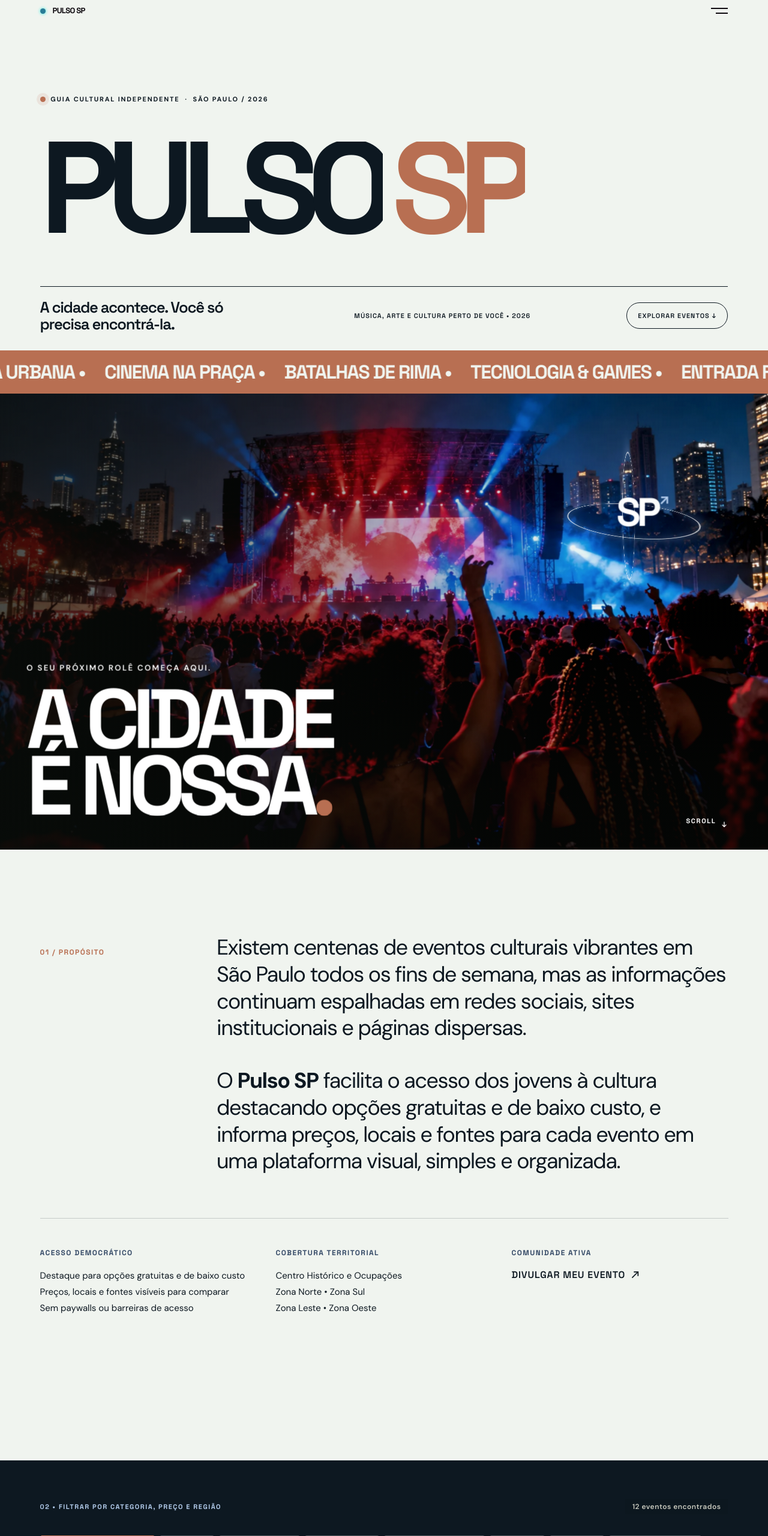
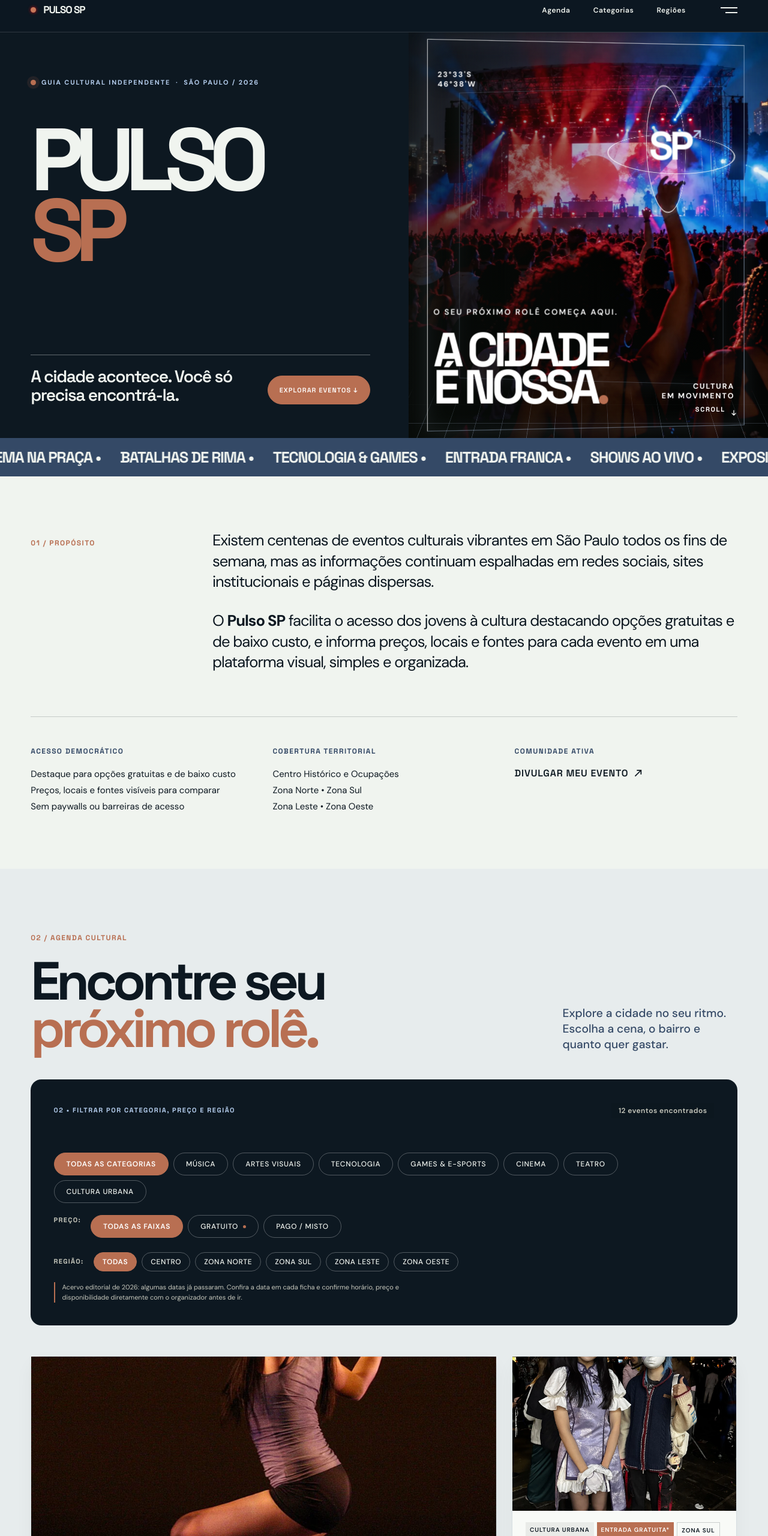
Before and after one commit to carlos2511760-blip/RossetiSite, a plain HTML site: page index.html in a window 1280 px wide. Shown: the part 20-2580 px from the top of the page at 60% size. Drawn offline with nearby package versions, Linux system fonts and the light colour scheme.

Commit message:
Organizar capa e agenda do Pulso SP (#3)
* Rebuild Pulso SP page hierarchy and event catalog

* Add immersive depth layers to hero scene

---------

Co-authored-by: jgouveaf <jgouveaf@users.noreply.github.com>

```diff
--- /dev/null
+++ b/css/redesign.css
@@ -0,0 +1,84 @@
+/* Layout v3: uma capa, um catálogo legível, caminhos claros. */
+:root { --gutter: clamp(20px, 4vw, 64px); }
+body { background: var(--bg); }
+.site-header { height: 74px; padding-inline: var(--gutter); background: rgba(13,24,33,.94); color: #f0f4ef; mix-blend-mode: normal; border-bottom: 1px solid rgba(255,255,255,.14); backdrop-filter: blur(16px); }
+.site-header.is-scrolled { background: rgba(13,24,33,.96); }
+.site-header .header-back-link, .site-header.is-scrolled .header-back-link, .site-header .header-quick-links a { color: #f0f4ef; }
+.site-header .menu-toggle-line, .site-header.is-scrolled .menu-toggle-line { background-color: #f0f4ef; }
+.header-back-link { font-size: 17px; letter-spacing: -.06em; }
+.header-quick-links { display: flex; align-items: center; gap: clamp(20px, 3vw, 48px); margin-left: auto; margin-right: 42px; font: 600 12px var(--font-body); letter-spacing: .04em; }
+.header-quick-links a { padding-block: 10px; transition: color .2s; }
+.header-quick-links a:hover { color: #b4cded; }
+.menu-toggle-line { background: #f0f4ef; }
+main { overflow: clip; }
+.hero-section { display: grid; grid-template-columns: minmax(0, 1fr) minmax(0, .88fr); grid-template-rows: minmax(600px, calc(100svh - 124px)) auto; column-gap: 0; padding: 74px 0 0; min-height: 0; background: #0d1821; color: #f0f4ef; }
+.hero-header-box { grid-column: 1; grid-row: 1; align-self: stretch; padding: clamp(50px, 6vw, 96px) clamp(30px, 5vw, 86px) 56px var(--gutter); display: flex; flex-direction: column; justify-content: center; min-width: 0; }
+.hero-eyebrow { color: #b4cded; margin-bottom: clamp(35px, 5vw, 78px); }
+.hero-section .hero-title { color: #f0f4ef; font-size: clamp(5.3rem, 11.5vw, 13.5rem); line-height: .8; letter-spacing: -.1em; display: block; padding: 0 0 .13em; }
+.hero-section .hero-title-mask { display: block; }
+.hero-section .hero-title-mask:last-child { color: #b86f52; }
+.hero-meta-strip { border-top-color: rgba(255,255,255,.35); color: #f0f4ef; align-items: end; padding-bottom: 0; margin-top: auto; }
+.hero-meta-strip span:first-child { max-width: 19ch; font-size: clamp(21px, 2.2vw, 33px); }
+.hero-meta-strip span:nth-child(2) { display: none; }
+.site-visit-link { background: #b86f52; border-color: #b86f52; color: #fff !important; flex: none; padding: 15px 19px; }
+.site-visit-link:hover { background: #f0f4ef; color: #0d1821 !important; border-color: #f0f4ef; }
+.hero-cover-wrapper { grid-column: 2; grid-row: 1; width: 100%; height: 100%; min-height: 0; margin: 0; }
+.hero-cover-wrapper .hero-cover-img { object-position: 50% 50%; }
+.hero-scene { position: absolute; inset: 0; perspective: 850px; transform-style: preserve-3d; overflow: hidden; pointer-events: none; }
+.scene-floor { position: absolute; width: 160%; height: 62%; left: -30%; bottom: -32%; transform-origin: 50% 100%; transform: rotateX(67deg) translateZ(25px); background-image: linear-gradient(rgba(180,205,237,.5) 1px, transparent 1px), linear-gradient(90deg, rgba(180,205,237,.5) 1px, transparent 1px); background-size: 58px 58px; opacity: .62; mask-image: linear-gradient(transparent, #000 34%, #000 72%, transparent); }
+.scene-frame { position: absolute; inset: 10% 9%; border: 1px solid rgba(180,205,237,.42); box-shadow: 0 0 28px rgba(180,205,237,.12), inset 0 0 28px rgba(180,205,237,.08); transform-style: preserve-3d; }
+.scene-frame-back { transform: translateZ(-95px) rotateY(-5deg); opacity: .55; }
+.scene-frame-front { inset: 8% 11%; transform: translateZ(100px) rotateY(3deg); border-left-color: rgba(255,255,255,.68); border-top-color: rgba(255,255,255,.64); }
+.scene-marker { position: absolute; z-index: 2; color: #fff; font: 700 clamp(9px, .82vw, 12px)/1.25 var(--font-body); letter-spacing: .15em; text-shadow: 0 2px 14px #000; transform: translateZ(140px); }
+.scene-marker-a { left: 15%; top: 16%; }
+.scene-marker-b { right: 16%; bottom: 16%; text-align: right; }
+.hero-cover-wrapper:hover .scene-frame-front { border-color: rgba(255,255,255,.78); }
+.hero-cover-copy { left: clamp(26px, 4vw, 62px); bottom: clamp(40px, 5vw, 75px); }
+.hero-cover-copy strong { font-size: clamp(3.5rem, 6vw, 7rem); }
+.hero-orbit { top: 12%; right: 8%; }
+.hero-marquee-wrap { grid-column: 1 / -1; grid-row: 2; width: 100%; margin: 0; background: #344966; padding: 13px 0; }
+.hero-marquee-wrap .marquee-item { font-size: clamp(1.25rem, 2vw, 2rem); }
+.overview-section { padding: clamp(65px, 7vw, 105px) var(--gutter); }
+.overview-grid-top { max-width: 1480px; margin-inline: auto; }
+.overview-paragraph { font-size: clamp(1.25rem, 2vw, 2rem); line-height: 1.35; }
+.overview-meta-grid { max-width: 1480px; margin-inline: auto; }
+.gallery-section { display: grid; grid-template-columns: repeat(3, minmax(0, 1fr)); gap: clamp(18px, 2vw, 32px); padding: clamp(80px, 8vw, 120px) var(--gutter); background: #e7eced; align-items: start; scroll-margin-top: 74px; }
+.agenda-heading { grid-column: 1 / -1; display: flex; justify-content: space-between; align-items: end; gap: 50px; margin-bottom: 20px; }
+.agenda-heading h2 { font: 700 clamp(3rem, 7vw, 7.8rem)/.88 var(--font-display); letter-spacing: -.075em; margin-top: 22px; color: #0d1821; }
+.agenda-heading h2 em { font-style: normal; color: #b86f52; }
+.agenda-heading p { max-width: 22ch; font: 500 clamp(17px, 1.5vw, 24px)/1.35 var(--font-body); color: #344966; }
+.filter-control-strip { grid-column: 1 / -1; border-radius: 18px; background: #0d1821; padding: clamp(24px, 3vw, 42px); margin: 0 0 clamp(12px, 2vw, 28px); }
+.filter-header-row { margin-bottom: 22px; }
+.filter-control-strip .filter-pill, .filter-control-strip .region-pill { border-radius: 100px; }
+.filter-control-strip .agenda-data-note { max-width: 80ch; }
+.gallery-container, .comp-dual-tablets, .comp-collage-grid, .verified-events-grid { display: contents; }
+.gallery-section .event-card-item { grid-column: auto !important; width: auto !important; height: auto !important; min-width: 0; margin: 0 !important; padding: 0 0 24px; background: #f8faf7; border: 1px solid #d6dee1; border-radius: 16px; overflow: hidden; box-shadow: 0 12px 30px rgba(13,24,33,.045); }
+.gallery-section .event-card-item .reveal-clip, .gallery-section .verified-events-grid .event-card-item .reveal-clip { width: 100%; height: auto; aspect-ratio: 16 / 11 !important; border-radius: 0; background: #c6d1d4; }
+.gallery-section .event-card-item .parallax-img { width: 100%; height: 100%; object-fit: cover; }
+.gallery-section .card-event-badge-strip { margin: 19px 22px 10px; gap: 5px; }
+.gallery-section .badge-tag { font-size: 10px; padding: 5px 7px; }
+.gallery-section .badge-source { display: none; }
+.gallery-section .card-event-info { margin: 0 22px; gap: 8px; }
+.gallery-section .card-event-title { font-size: clamp(1.35rem, 1.65vw, 1.85rem); line-height: 1.1; }
+.gallery-section .card-event-meta { font-size: 12px; line-height: 1.45; }
+.gallery-section .card-event-desc { font-size: 13px; line-height: 1.5; -webkit-line-clamp: 3; }
+.gallery-section .comp-dual-tablets .tablet-card-1 { grid-column: span 2 !important; }
+.gallery-section .comp-dual-tablets .tablet-card-1 .reveal-clip { aspect-ratio: 16 / 7 !important; }
+.events-empty-state { grid-column: 1 / -1; }
+.categories-section, .regions-section { padding: clamp(80px, 8vw, 120px) var(--gutter); }
+.categories-grid { gap: 8px; }
+.category-card-btn { border: 1px solid #d6dee1; border-radius: 14px; background: #fff; min-height: 110px; padding: 24px; }
+.featured-week-section { width: 100%; min-height: 68vh; margin: 0; }
+.featured-week-bg { height: 100%; }
+.featured-week-content { max-width: 920px; }
+.regions-buttons-col { gap: 8px; }
+.region-row-btn { padding: 22px !important; border: 1px solid #d6dee1 !important; border-radius: 12px; background: #fff; font-size: clamp(1.3rem, 2vw, 2rem); }
+.region-row-btn:hover { background: #e7eced; }
+.submit-event-section { background: #e7eced; }
+.site-footer { background: #0d1821; }
+.site-footer p { color: #b4cded !important; }
+@media (max-width: 1100px) { .gallery-section { grid-template-columns: repeat(2,minmax(0,1fr)); } }
+@media (max-width: 800px) { .header-quick-links { display: none; } .hero-section { grid-template-columns: 1fr; grid-template-rows: auto minmax(420px, 57svh) auto; } .hero-header-box { grid-column: 1; grid-row: 1; min-height: 440px; padding: 48px var(--gutter); } .hero-section .hero-title { font-size: clamp(5rem, 18vw, 9rem); } .hero-cover-wrapper { grid-column: 1; grid-row: 2; } .hero-marquee-wrap { grid-row: 3; } .agenda-heading { display: block; } .agenda-heading p { margin-top: 24px; } }
+@media (max-width: 800px) { .scene-marker, .scene-frame-back { display: none; } .scene-floor { opacity: .25; } }
+@media (max-width: 620px) { .gallery-section { grid-template-columns: 1fr; } .gallery-section .comp-dual-tablets .tablet-card-1 { grid-column: 1 !important; } .gallery-section .comp-dual-tablets .tablet-card-1 .reveal-clip { aspect-ratio: 16 / 11 !important; } .hero-header-box { min-height: 370px; } .hero-meta-strip { gap: 15px; } .hero-meta-strip span:first-child { font-size: 20px; } .agenda-heading h2 { font-size: clamp(3.1rem, 12vw, 5rem); } }
+@media (prefers-reduced-motion: reduce) { .gallery-section .event-card-item { transition: none; } }
--- a/index.html
+++ b/index.html
@@ -12,6 +12,7 @@
   <!-- Core Stylesheet -->
   <link rel="stylesheet" href="css/style.css">
   <link rel="stylesheet" href="css/experience.css">
+  <link rel="stylesheet" href="css/redesign.css?v=3">
 
   <!-- Production Libraries: Lenis (Smooth Scroll) & GSAP 3 + ScrollTrigger -->
   <script src="https://cdn.jsdelivr.net/npm/gsap@3.12.5/dist/gsap.min.js"></script>
@@ -51,6 +52,10 @@
       <span class="pulse-dot" aria-hidden="true"></span>
       <span>PULSO SP</span>
     </a>
+
+    <nav class="header-quick-links" aria-label="Navegação principal">
+      <a href="#eventos">Agenda</a><a href="#categorias">Categorias</a><a href="#regioes">Regiões</a>
+    </nav>
 
     <button class="menu-toggle-btn" aria-label="Abrir menu de navegação" aria-expanded="false" aria-controls="fullscreen-menu">
       <span class="menu-toggle-line"></span>
@@ -171,6 +176,7 @@
           height="1350"
         >
         <div class="hero-cover-shade" aria-hidden="true"></div>
+        <div class="hero-scene" aria-hidden="true"><div class="scene-floor"></div><div class="scene-frame scene-frame-back"></div><div class="scene-frame scene-frame-front"></div><div class="scene-marker scene-marker-a">23°33'S<br>46°38'W</div><div class="scene-marker scene-marker-b">CULTURA<br>EM MOVIMENTO</div></div>
         <div class="hero-orbit" aria-hidden="true"><span class="hero-orbit-ring hero-orbit-ring-a"></span><span class="hero-orbit-ring hero-orbit-ring-b"></span><span class="hero-orbit-core">SP<span>↗</span></span></div>
         <div class="hero-cover-copy" aria-hidden="true"><span>O seu próximo rolê começa aqui.</span><strong>A CIDADE<br>É NOSSA<span class="hero-cover-period">.</span></strong></div>
         <div class="hero-scroll-indicator" aria-hidden="true">
@@ -236,6 +242,8 @@
     <!-- 5. PRÓXIMOS EVENTOS (Exatas 5 Composições Monumentais)         -->
     <!-- ============================================================== -->
     <section class="gallery-section" id="eventos">
+
+      <div class="agenda-heading"><div><span class="editorial-label">02 / AGENDA CULTURAL</span><h2>Encontre seu<br><em>próximo rolê.</em></h2></div><p>Explore a cidade no seu ritmo. Escolha a cena, o bairro e quanto quer gastar.</p></div>
 
       <!-- Barra de Filtros Funcionais -->
       <div class="filter-control-strip">
--- a/js/preloader.js
+++ b/js/preloader.js
@@ -1,69 +1,6 @@
-/**
- * Preloader Module
- * Counter from 0 to 100 with a curtain reveal on every full page load.
- * The curtain and hero entrance share one GSAP timeline and progress curve.
- */
+/** Reveal content immediately so the first interaction never waits for a counter. */
 export function initPreloader(onRevealStart) {
-  const preloaderEl = document.querySelector('.preloader-curtain');
-  const countEl = document.querySelector('.preloader-count');
-  const prefersReducedMotion = window.matchMedia('(prefers-reduced-motion: reduce)').matches;
-
-  if (!preloaderEl) {
-    if (onRevealStart) onRevealStart();
-    return;
-  }
-
-  if (prefersReducedMotion) {
-    if (countEl) countEl.textContent = '100';
-    if (onRevealStart) onRevealStart(null, { duration: 0, ease: 'none' });
-    window.setTimeout(() => {
-      preloaderEl.style.display = 'none';
-    }, 250);
-    return;
-  }
-
-  let current = 0;
-  const target = 100;
-  const duration = 1400;
-  const intervalTime = 20;
-  const increment = target / (duration / intervalTime);
-
-  const timer = window.setInterval(() => {
-    current += increment;
-    if (current >= target) {
-      current = target;
-      window.clearInterval(timer);
-      if (countEl) countEl.textContent = '100';
-
-      // Keep a short beat on 100%, then start both motions at timeline position zero.
-      window.setTimeout(() => {
-        const curtainMotion = {
-          clipPath: 'inset(0 0 100% 0)',
-          duration: 0.85,
-          ease: 'expo.inOut',
-        };
-
-        if (window.gsap) {
-          const revealTimeline = window.gsap.timeline({
-            paused: true,
-            onComplete: () => {
-              preloaderEl.style.display = 'none';
-            },
-          });
-
-          if (onRevealStart) onRevealStart(revealTimeline, curtainMotion);
-          revealTimeline.to(preloaderEl, curtainMotion, 0);
-          revealTimeline.play(0);
-        } else {
-          if (onRevealStart) onRevealStart(null, curtainMotion);
-          preloaderEl.style.opacity = '0';
-          window.setTimeout(() => {
-            preloaderEl.style.display = 'none';
-          }, 300);
-        }
-      }, 150);
-    } else if (countEl) {
-      countEl.textContent = Math.floor(current).toString().padStart(2, '0');
-    }
-  }, intervalTime);
+  const preloader = document.querySelector('.preloader-curtain');
+  if (preloader) preloader.style.display = 'none';
+  if (onRevealStart) onRevealStart();
 }
--- a/js/reveal.js
+++ b/js/reveal.js
@@ -74,29 +74,7 @@ export function initReveals(revealTimeline = null, revealMotion = {}) {
     );
   });
 
-  // 5. Gallery Mockups: clip-path inset(100% 0 0 0) -> inset(0) + scale 1.2 -> 1
-  const galleryItems = document.querySelectorAll('.gallery-card');
-  galleryItems.forEach((card) => {
-    const clipContainer = card.querySelector('.reveal-clip');
-    if (clipContainer) {
-      gsap.fromTo(
-        clipContainer,
-        { opacity: 0, y: 28 },
-        {
-          opacity: 1,
-          y: 0,
-          duration: 0.65,
-          ease: 'power2.out',
-          scrollTrigger: {
-            trigger: card,
-            start: 'top 88%',
-            toggleActions: 'play none none none',
-          },
-        }
-      );
-    }
-
-  });
+  // Event images remain visible immediately; depth is driven by the pointer.
 
   // 6. Viva a Cidade portal and page transition
   const nextSection = document.querySelector('.next-project-section');
```
